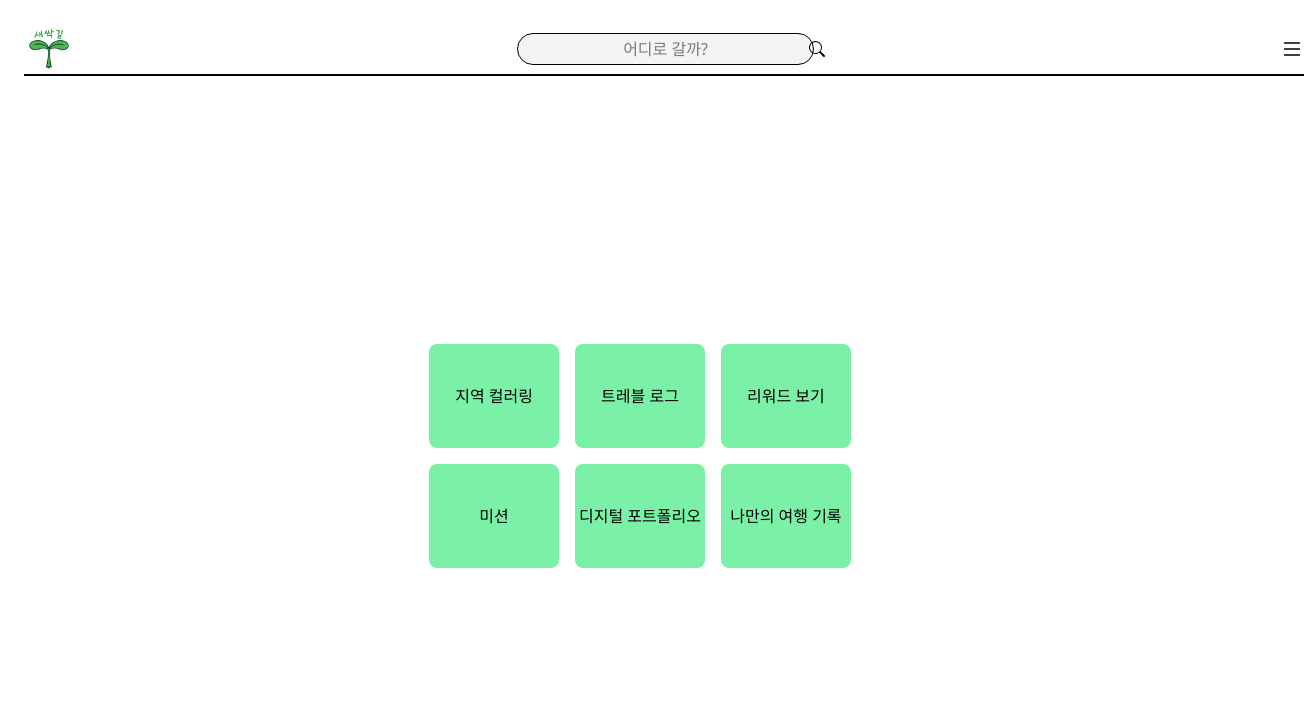
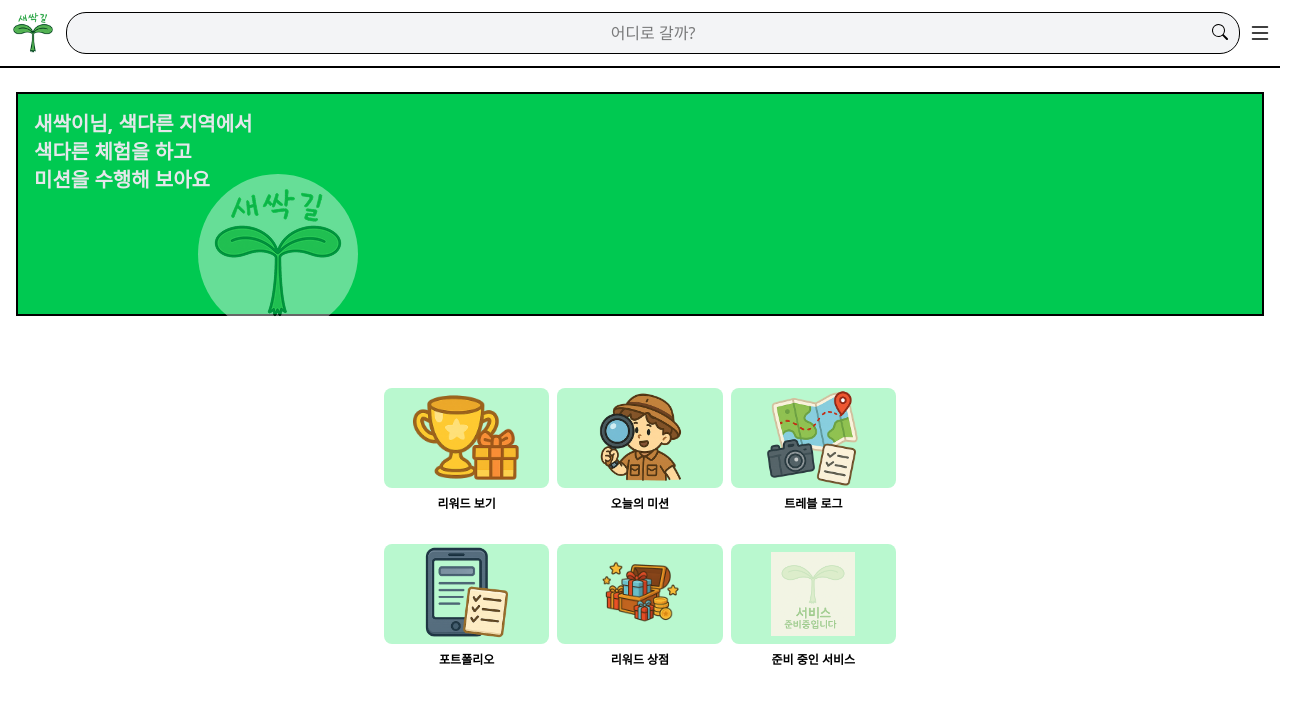
Before and after one commit to sprout-road/sprout-road-front, a React (Vite) app: page /main in a window 1280 px wide. Shown: the top 704 px of the page, 1304 px wide, since content can reach past the window. Built offline with nearby package versions, Linux system fonts and the light colour scheme; no server answers.

Commit message:
feat(home): 홈페이지 구현

```diff
--- a/src/components/common/Header.tsx
+++ b/src/components/common/Header.tsx
@@ -17,11 +17,11 @@ function Header({ children, isHome = false, onClick }: HeaderProps) {
     }
 
     const handleHomeClick = () => {
-        navigate('/')
+        navigate('/main')
     }
 
     return (
-        <div className="flex flex-row min-h-12 w-full z-20 absolute items-center border-b-2">
+        <div className="flex flex-row min-h-12 w-full items-center border-b-2 p-2 gap-2">
             {isHome ? (
                 <>
                     <div className="flex-shrink-0">
@@ -33,16 +33,16 @@ function Header({ children, isHome = false, onClick }: HeaderProps) {
                         />
                     </div>
                     <div className="flex flex-1 justify-center">
-                        <div className="relative max-w-xs w-full">
+                        <div className="relative w-full">
                             <input
                                 type="text"
                                 placeholder="어디로 갈까?"
-                                className="border rounded-[20px] px-8 py-2 bg-gray-100 text-center max-h-8"
+                                className="w-full border rounded-[20px] px-8 py-2 bg-gray-100 text-center"
                             />
                             <div
-                                className="absolute right-3 top-2 transform -translate-y-0 cursor-pointer"
+                                className="absolute right-3 top-3 transform"
                             >
-                                <BsSearch size={16} />
+                                <BsSearch size={16} className="shrink-0"/>
                             </div>
                         </div>
                     </div>
--- a/src/pages/home.tsx
+++ b/src/pages/home.tsx
@@ -1,71 +1,120 @@
 import { useNavigate } from "react-router-dom"
 import Header from "../components/common/Header";
 import { useUserInfo } from "../hooks/useUserInfo";
+import ErrorComponent from "../components/common/Error";
 
-type MenuType = '지역 컬러링' | '트레블 로그' | '리워드 보기' | '미션' | '디지털 포트폴리오' | '나만의 여행 기록'
+type MenuType = '리워드 보기' | '오늘의 미션' | '트레블 로그' | '포트폴리오' | '리워드 상점'
 
 function Home() {
   const navigate = useNavigate()
 
-  const { userInfo, loading, error } = useUserInfo();
+  const { userInfo, loading, error, refetch } = useUserInfo();
+
+  if (error) {
+    return <ErrorComponent error={error} refetch={refetch} />
+  }
 
   const menuItems: MenuType[] = [
-    '지역 컬러링',
+    '리워드 보기',
+    '오늘의 미션',
     '트레블 로그',
-    '리워드 보기',
-    '미션',
-    '디지털 포트폴리오',
-    '나만의 여행 기록',
+    '포트폴리오',
+    '리워드 상점'
   ] as const;
 
   const handleMenuClick = (index: number) => {
     switch(index) {
       case 0:
+        navigate(`/reword`)
+        return
+      case 1:
+        navigate(`/mission`)
+        return
+      case 2:
         navigate(`/region-coloring`)
         return
-      case 1:
-        navigate(`/travel-log`)
-        return
-      case 2:
-        navigate(`/reword`)
-        return
       case 3:
-        navigate(`/mission`)
+        navigate(`/portfolio`)
         return
       case 4:
-        navigate(`/portfolio`)
-        return
-      case 5:
-        navigate(`/my-travel`)
+        navigate(`/reword-shop`)
         return
       default:
         return
     }
   }
 
-  if (loading) return <div className="flex items-center justify-center">유저 정보 가져오는 중...</div>
+  const mappingImg = (index: number) => {
+    switch(index) {
+      case 0:
+        return "/menu/reword.png"
+      case 1:
+        return "/menu/daily-mission.png"
+      case 2:
+        return "/menu/travel-log.png"
+      case 3:
+        return "/menu/portfolio.png"
+      case 4:
+        return "/menu/reword-shop.png"
+      case 5:
+        return "/menu/preparing-service.png"
+    }
+  }
 
-  console.log(userInfo)
+  if (loading || userInfo === null) return <div className="flex items-center justify-center">유저 정보 가져오는 중...</div>
 
   return (
-    <div className="bg-white text-black w-full p-6">
+    <>
       <Header isHome={true} ></Header>
-      <div className="flex justify-center items-center">
-        <div className="grid grid-cols-3 grid-rows-2 gap-4 mt-80 justify-center items-center">
+      <div className="flex flex-col items-center bg-white text-black p-2 mt-4 mx-2">
+        <div className="w-full justify-center">
+          <div className="relative w-full flex flex-col bg-green-500 border-2 border-black">
+            <div className="flex justify-between text-xl text-gray-200 items-baseline font-bold p-4 min-h-55">
+              <div className="flex-1">
+                <p>{userInfo.nickname}님, 색다른 지역에서</p>
+                <p>색다른 체험을 하고</p>
+                <p>미션을 수행해 보아요</p>
+              </div>
+              <div className="flex shrink-0 justify-end">
+                <img
+                  src="/logo/logo.png"
+                  className="absolute top-20 left-45 rounded-[100px] opacity-40 bg-white"
+                  alt="메인 헤더 이미지"
+                />
+              </div>
+            </div>
+          </div>
+        </div>
+        <div className="flex items-center justify-center mt-16">
+          <div className="grid grid-cols-3 grid-rows-2 gap-2 w-full max-w-lg mx-2">
             {menuItems.map((menu, index) => {
               return (
                 <div
                   key={index}
                   onClick={() => handleMenuClick(index)}
-                className="bg-green-300 rounded-[8px] text-center px-1 py-10 min-w-[100px] cursor-pointer"
+                  className="flex flex-col row flex-nowrap text-center py-2 min-w-[100px]"
                 >
-                {menu}
+                  <div className="bg-green-200 rounded-[8px]">
+                    <img src={mappingImg(index)} alt={`menu-${index + 1}`} className="w-50 h-25 object-contain"/>
+                  </div>
+                  <div className="flex flex-nowrap justify-center">
+                    <p className="py-2 text-xs font-bold">{menu}</p>
+                  </div>
                 </div>
               )
             })}
+            <div className="flex flex-col items-center text-center mt-2">
+              <div className="bg-green-200 rounded-lg h-25 w-full">
+                <img src="/menu/preparing-service.png" className="w-full h-full p-2 object-contain rounded-lg" alt="준비 중 메뉴" />
+              </div>
+              <div className="flex justify-center mt-2">
+                <p className="text-xs font-bold">준비 중인 서비스</p>
               </div>
             </div>
           </div>
+        </div>
+      </div>
+    </>
   )
 }
 
```
Lines whose indentation alone changed are shown as unchanged.
